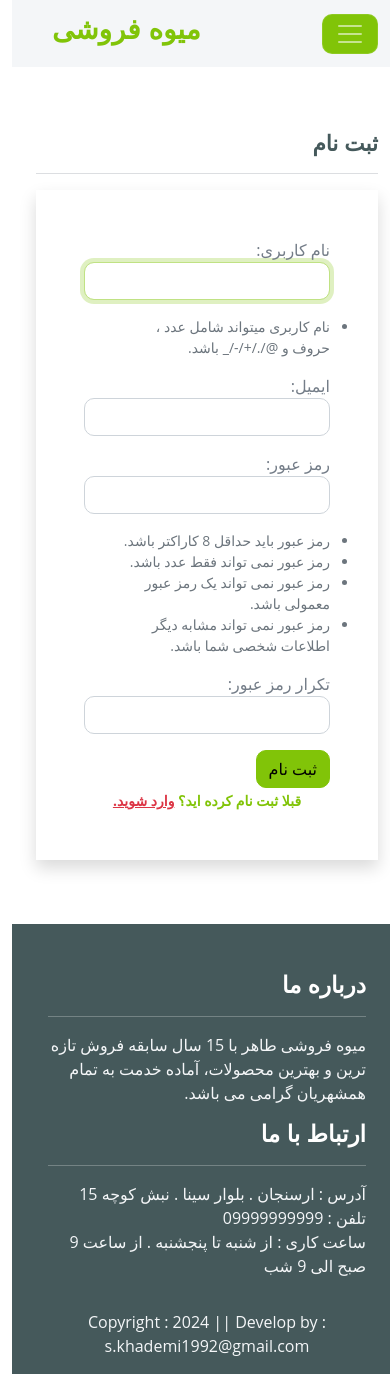
After one commit to SamaneKhademi/Django_FruitShop, a Django app: page /register/ in a window 390 px wide. The commit adds this page. Run offline with Django 5.2, Linux system fonts and the light colour scheme; tables that the repository leaves empty hold one stand-in row (values such as "Sample post"); some libraries are stand-ins or nearby versions.

Commit message:
register new users

```diff
--- a/store/forms.py
+++ b/store/forms.py
@@ -1,7 +1,25 @@
 from django import forms
-from django.contrib.auth.forms import AuthenticationForm, UsernameField
+from django.contrib.auth.forms import AuthenticationForm, UsernameField, UserCreationForm
+from django.contrib.auth.models import User
 
 
 class LoginForm(AuthenticationForm):
     username = UsernameField(label='نام کاربری', widget=forms.TextInput(attrs={'autofocus': True, 'class':'form-control'}))
     password = forms.CharField(label='رمز عبور', widget=forms.PasswordInput(attrs={'class':'form-control'}))
+
+
+class SignUpForm(UserCreationForm):
+    username = forms.CharField(
+        label='نام کاربری',
+        help_text='<ul class="form-text text-muted"><li>نام کاربری میتواند شامل عدد ، حروف و @/./+/-/_ باشد.</li></ul>',
+        widget=forms.TextInput(attrs={'autofocus': True, 'class': 'form-control'}))
+    email = forms.CharField(label='ایمیل', widget=forms.EmailInput(attrs={'class': 'form-control'}))
+    password1 = forms.CharField(
+        label='رمز عبور',
+        help_text='<ul class="form-text text-muted small"><li>رمز عبور باید حداقل 8 کاراکتر باشد.</li><li>رمز عبور نمی تواند فقط عدد باشد.</li><li>رمز عبور نمی تواند یک رمز عبور معمولی باشد.</li><li>رمز عبور نمی تواند مشابه دیگر اطلاعات شخصی شما باشد.</li></ul>',
+        widget=forms.PasswordInput(attrs={'class': 'form-control'}))
+    password2 = forms.CharField(label='تکرار رمز عبور', widget=forms.PasswordInput(attrs={'class': 'form-control'}))
+
+    class Meta:
+        model = User
+        fields = ('username', 'email', 'password1', 'password2')
--- a/store/templates/login.html
+++ b/store/templates/login.html
@@ -15,7 +15,7 @@
                     <input type="submit" class="btn btn-primary mt-4" value="ورود">
 
                     <div class="text-center text-primary fw-bold">
-                        <small> کاربر جدید هستید؟ <a href="#" class="text-danger text-decoration-underline">ثبت نام کنید.</a></small>
+                        <small> کاربر جدید هستید؟ <a href="{% url 'register' %}" class="text-danger text-decoration-underline">ثبت نام کنید.</a></small>
                     </div>
                 </form>
             </div>
--- a/store/templates/navbar.html
+++ b/store/templates/navbar.html
@@ -28,7 +28,7 @@
             <ul class="navbar-nav d-flex">
         {% if user.is_authenticated %}
                 <li class="nav-item dropdown">
-                    <a class="nav-link dropdown-toggle text-black-50" href="#" id="profileDropdown" role="button" data-bs-toggle="dropdown" aria-expanded="false">کاربر </a>
+                    <a class="nav-link dropdown-toggle text-black-50" href="#" id="profileDropdown" role="button" data-bs-toggle="dropdown" aria-expanded="false">{{ request.user }} </a>
                     <ul class="dropdown-menu text-end" aria-labelledby="profileDropdown">
                         <li><a class="dropdown-item" href="#">صفحه کاربری</a></li>
                         <li><a class="dropdown-item" href="#">اطلاعات کاربری</a></li>
@@ -38,7 +38,7 @@
                     </ul>
                 </li>
         {% else %}
-                <li class="nav-item"><a href="#" class="nav-link text-black-50">ثبت نام</a></li>
+                <li class="nav-item"><a href="{% url 'register' %}" class="nav-link text-black-50">ثبت نام</a></li>
                 <li class="nav-item"><a href="{% url 'login' %}" class="nav-link text-black-50">ورود</a></li>
         {% endif %}
                 <li class="nav-item"><a href="#" class="nav-link text-black-50">سبدخرید</a></li>
--- /dev/null
+++ b/store/templates/register.html
@@ -0,0 +1,22 @@
+{% extends 'base.html' %}
+{% load static %}
+
+{% block main-content %}
+    <div class="container py-5">
+        <div class="row my-3 flex-row-reverse">
+            <div class="col-lg-6 col-md-6 col-xs-10 mx-auto">
+                <h4>ثبت نام</h4>
+                <hr>
+                <form action="{% url 'register' %}" method="post" novalidate class="shadow p-5">
+                    {% csrf_token %}
+                    {{ form.as_p }}
+                    <input type="submit" value="ثبت نام" class="btn btn-primary">
+                    <br>
+                    <div class="text-center text-primary fw-bold">
+                        <small>قبلا ثبت نام کرده اید؟ <a href="{% url 'login' %}" class="text-danger  text-decoration-underline">وارد شوید.</a></small>
+                    </div>
+                </form>
+            </div>
+        </div>
+    </div>
+{% endblock main-content %}
--- a/store/urls.py
+++ b/store/urls.py
@@ -9,4 +9,5 @@ urlpatterns = [
     path('search/', views.search, name='search'),
     path('login/', views.login_user, name='login'),
     path('logout/', views.logout_user, name='logout'),
+    path('register/', views.register_user, name='register'),
 ]
--- a/store/views.py
+++ b/store/views.py
@@ -3,7 +3,10 @@ from .models import Product, Category
 from django.contrib import messages
 from django.db.models import Q
 from django.contrib.auth import authenticate, login, logout
-from .forms import LoginForm
+from .forms import LoginForm, SignUpForm
+from django.contrib.auth.models import User
+from django.contrib.auth.forms import UserCreationForm
+from django import forms
 
 
 def index(request):
@@ -63,3 +66,23 @@ def logout_user(request):
     logout(request)
     messages.success(request, 'با موفقیت خارج شدید.')
     return redirect('login')
+
+
+def register_user(request):
+    form = SignUpForm()
+    if request.method == 'POST':
+        form = SignUpForm(request.POST)
+        if form.is_valid():
+            form.save()
+            username = form.cleaned_data['username']
+            password = form.cleaned_data['password1']
+            # Log in user
+            user = authenticate(username=username, password=password)
+            login(request, user)
+            messages.success(request, 'ثبت نام با موفقیت انجام شد. به صفحه کاربری وارد شدید.')
+            return redirect('home')
+        else:
+            messages.success(request, 'مشکلی در ثبت نام وجود دارد! لطفا دوباره امتحان کنید.')
+            return redirect('register')
+    else:
+        return render(request, 'register.html', locals())
```
Also changed, not shown: db.sqlite3.
